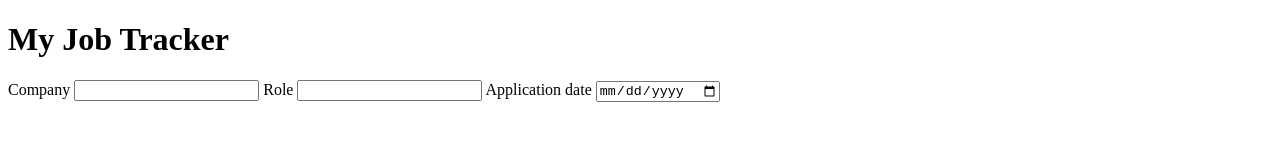
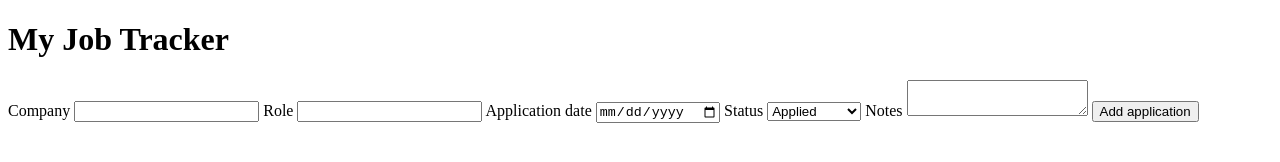
Before and after one commit to virajmore0101-vm/job-tracker, a plain HTML site: page index.html in a window 1280 px wide. Drawn offline with Linux system fonts and the light colour scheme.

Commit message:
Complete application form

```diff
--- a/index.html
+++ b/index.html
@@ -16,6 +16,18 @@
 
             <label for="date">Application date</label>
             <input type="date" id="date">
+            <label for="status">Status</label>
+<select id="status">
+    <option>Applied</option>
+    <option>Interviewing</option>
+    <option>Offer</option>
+    <option>Rejected</option>
+</select>
+
+<label for="notes">Notes</label>
+<textarea id="notes"></textarea>
+
+<button>Add application</button>
         </form>
         </body>
 </html>
```
